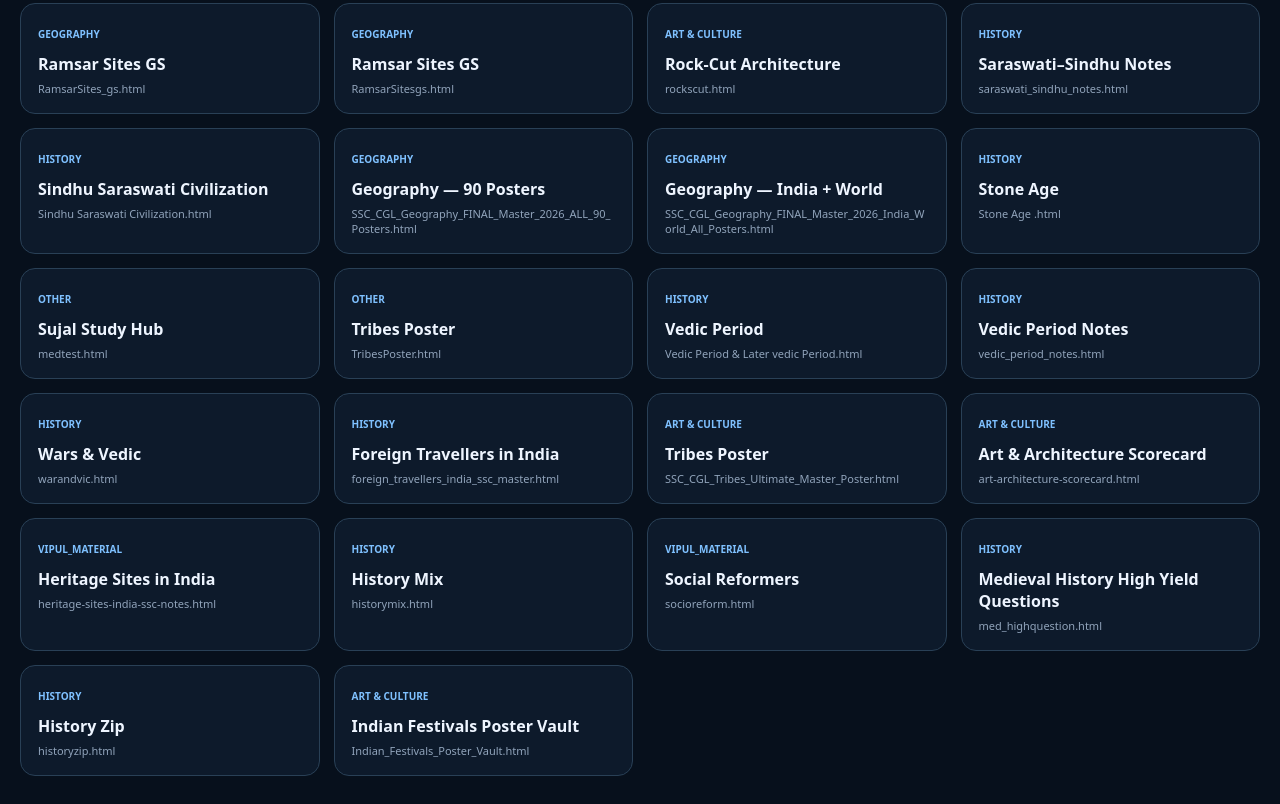
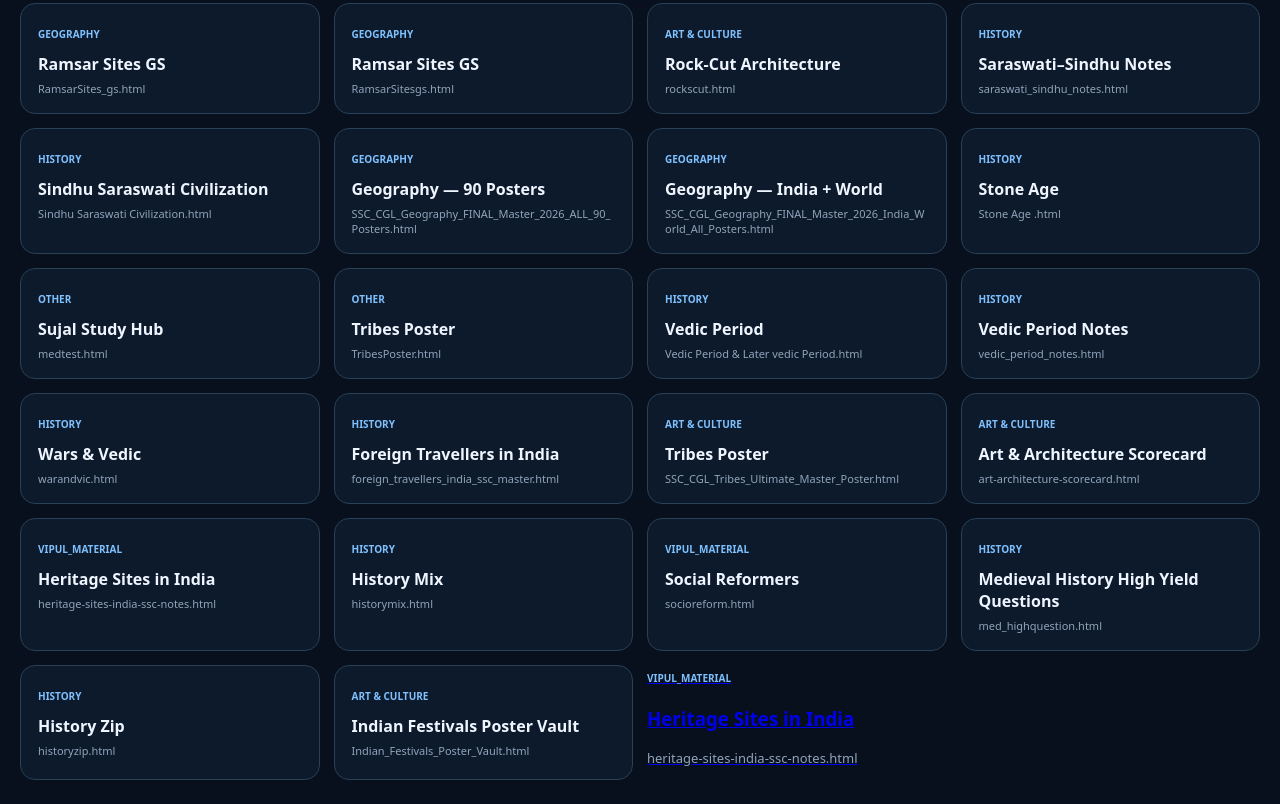
Before and after one commit to sujal290/Ssc, a plain HTML site: page index.html in a window 1280 px wide. Shown: the part 763-1567 px from the top of the page. Drawn offline with Linux system fonts and the light colour scheme.

Commit message:
Add SSC study materials

```diff
--- a/index.html
+++ b/index.html
@@ -62,6 +62,7 @@ button.active,button:hover{background:#4da3ff;color:#06101c}
 <a class="card" href="med_highquestion.html" data-cat="History" data-text="Medieval History High Yield Questions med_highquestion.html History"><span class="tag">History</span><h3>Medieval History High Yield Questions</h3><p>med_highquestion.html</p></a>
 <a class="card" href="historyzip.html" data-cat="History" data-text="History Zip historyzip.html History"><span class="tag">History</span><h3>History Zip</h3><p>historyzip.html</p></a>
 <a class="card" href="Indian_Festivals.html" data-cat="Art & Culture" data-text="Indian Festivals Poster Vault Indian_Festivals Art & Culture"><span class="tag">Art & Culture</span><h3>Indian Festivals Poster Vault</h3><p>Indian_Festivals_Poster_Vault.html</p></a>
+<a class="carD" href="heritage-sites-india-ssc-notes.html" data-cat="Vipul_material" data-text="Heritage Sites in India heritage-sites-india-ssc-notes.html Vipul_material"><span class="tag">Vipul_material</span><h3>Heritage Sites in India</h3><p>heritage-sites-india-ssc-notes.html</p></a>
 </div><div id="empty">No matching page found.</div></main>
 <script>
 const search=document.getElementById('search'), cards=[...document.querySelectorAll('.card')];
```
